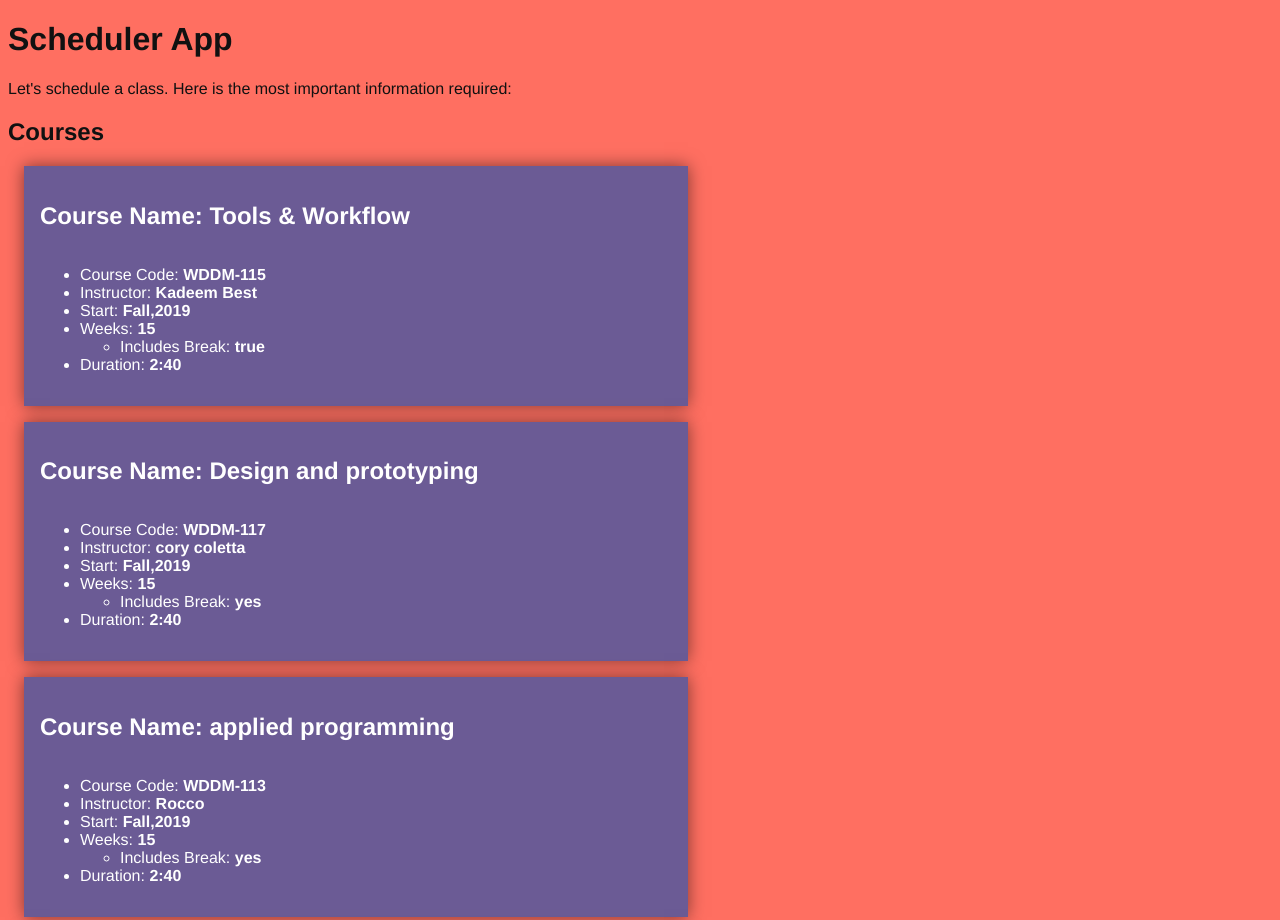
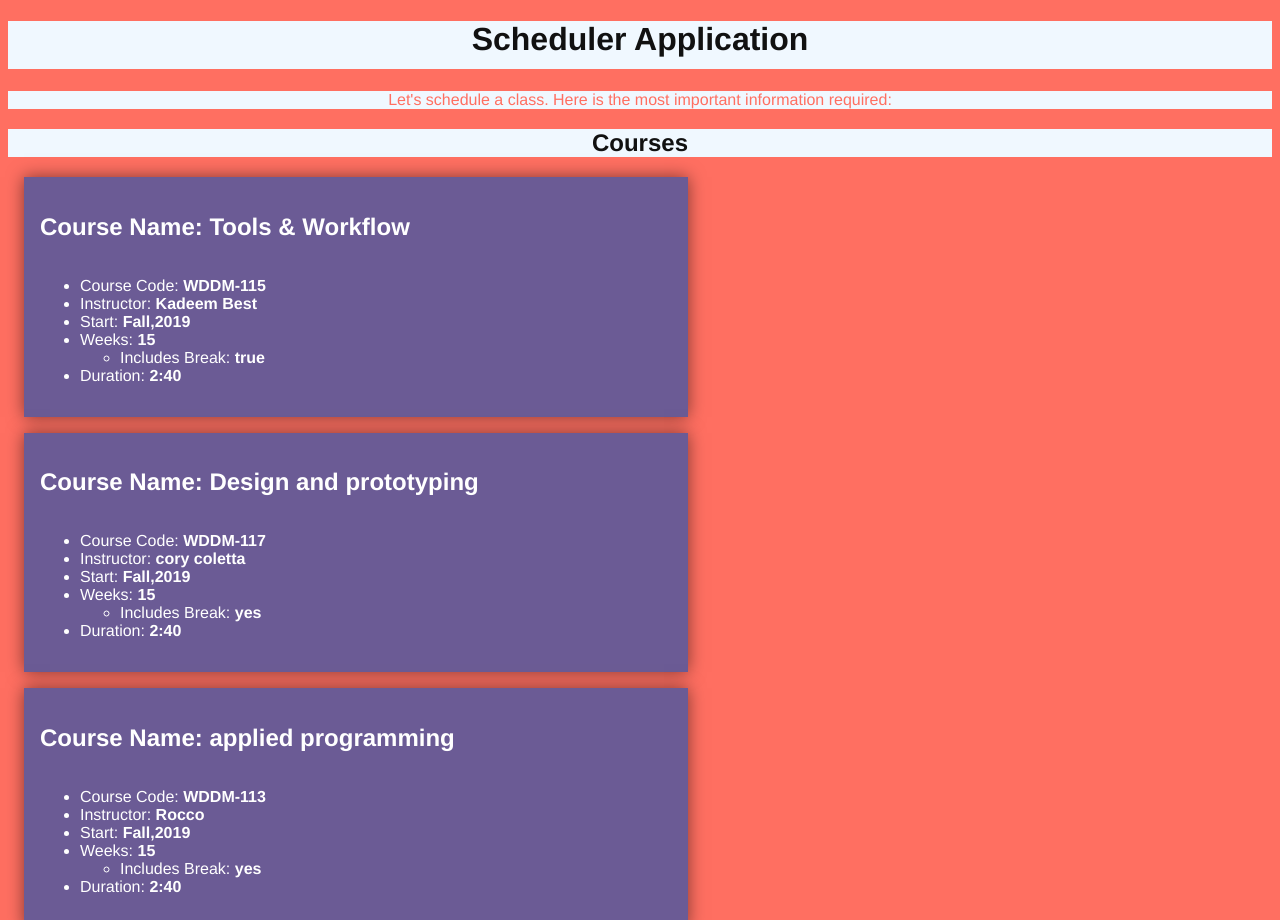
Before and after one commit to sashidhar-meesala/scheduler, a plain HTML site: page index.html in a window 1280 px wide. Shown: the top 920 px of the page. Drawn offline with Linux system fonts and the light colour scheme.

Commit message:
Update index.html

```diff
--- a/index.html
+++ b/index.html
@@ -10,24 +10,16 @@
   <body>
 
     <header>
-      <h1>Scheduler App</h1>
-      <p>Let's schedule a class. Here is the most important information required:</p>
+      <h1 style="text-align: center; width:100%; height:3rem;background-color:aliceblue;">Scheduler Application</h1>
+      <p style="text-align: center; width:100%; background-color: aliceblue; color: #FF6F61">Let's schedule a class. Here is the most important information required:</p>
     </header>
 
     <main>
-      <h2>Courses</h2>
-
-
-
+      <h2 style="text-align: center; width:100%; background-color:aliceblue">Courses</h2>
       <div class="app-content">
           <div id="app"></div>
       </div>
-
     </main>
-
-    </main>
-
-
     <script src="map.js"></script>
     <!--<script src="js/index.js"></script>-->
 
```
